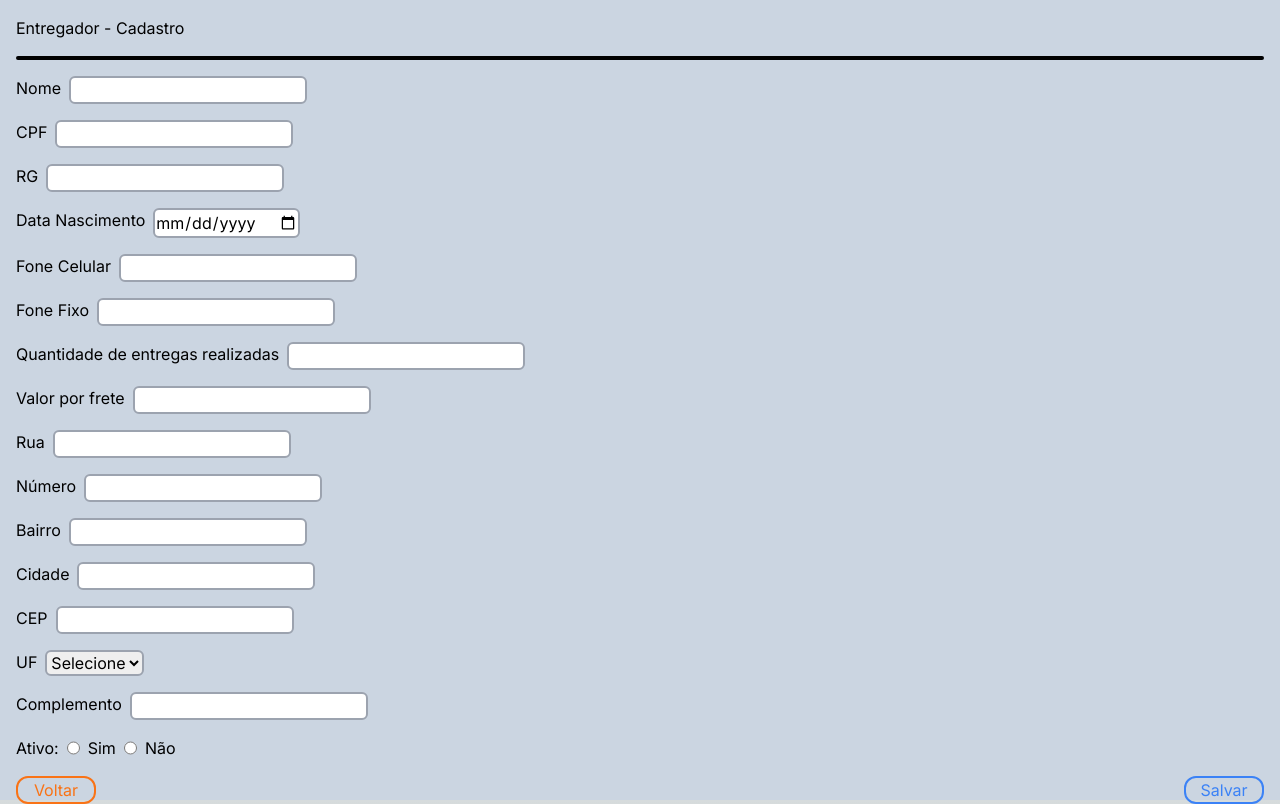
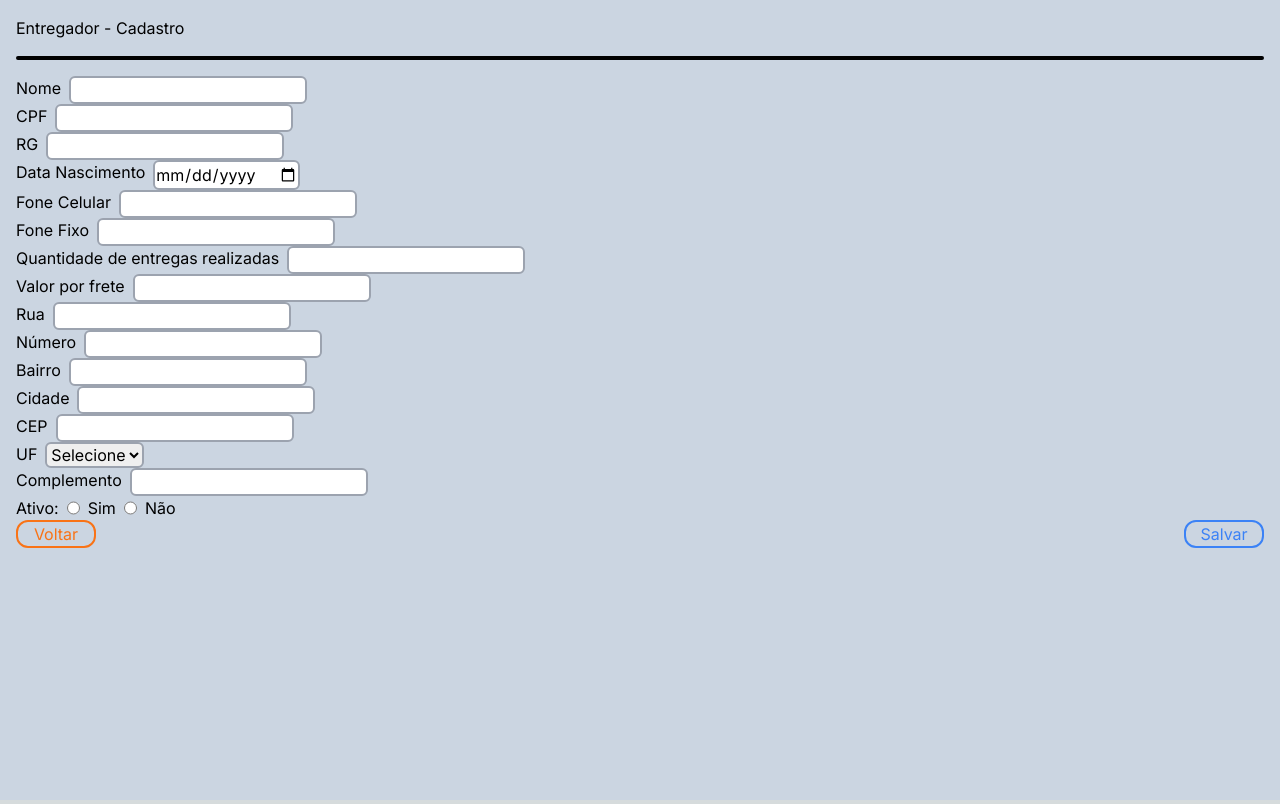
Before and after one commit to giovaniflp/Equipe02-FrontEndWeb-NextJs, a Next.js app: page /cadastroEntregador in a window 1280 px wide. Built offline with nearby package versions, Linux system fonts and the light colour scheme.

Commit message:
criação da lógica do required, adição dos names dos inputs para melhor integração com o backend

```diff
--- a/src/app/cadastroCliente/page.tsx
+++ b/src/app/cadastroCliente/page.tsx
@@ -1,22 +1,51 @@
+"use client"
+
 import Link from "next/link";
 import FormInput from "../components/FormInput";
 
 export default function formPage(){
+
+    function log(event: any){
+        event.preventDefault();
+
+
+        // Usar o axios para mandar os values do input para o BackEnd Spring
+        // Alterar linha
+        const formData = new FormData(event.target);
+
+        // Obter valores dos campos
+        const clienteNome = formData.get("clienteNome");
+        const clienteCPF = formData.get("clienteCPF");
+        const clienteFoneCelular = formData.get("clienteFoneCelular");
+        const clienteFoneFixo = formData.get("clienteFoneFixo");
+        const clienteDtNascimento = formData.get("clienteDtNascimento");
+
+        // Fazer algo com os valores dos campos
+        console.log(event.target)
+        console.log(clienteNome);
+        console.log(clienteCPF);
+        console.log(clienteFoneCelular);
+        console.log(clienteFoneFixo);
+        console.log(clienteDtNascimento);
+    }
+
     return(
         <div className=" flex flex-col gap-4 h-screen bg-slate-300 p-4">
             <header>
                 <h1>Cliente - Cadastro</h1>
             </header>
             <hr className="border-black rounded-xl border-2"/>
-            <FormInput type="text" title="Nome"/>
-            <FormInput type="number" title="CPF"/>
-            <FormInput type="number" title="Fone Celular"/>
-            <FormInput type="number" title="Fone Fixo"/>
-            <FormInput type="date" title="Data Nascimento"/>
-            <div className="flex justify-between">
-                <Link className="border-orange-500 border-2 w-20 text-orange-500 text-center rounded-xl" href={"/"}>Voltar</Link>
-                <button className="border-blue-500 border-2 w-20 text-blue-500 text-cente rounded-xl" type="submit">Salvar</button>
-            </div>
+            <form onSubmit={log}>
+                <FormInput type="text" title="Nome" name="clienteNome" required={true}/>
+                <FormInput type="number" title="CPF" name="clienteCPF"/>
+                <FormInput type="number" title="Fone Celular" name="clienteFoneCelular"/>
+                <FormInput type="number" title="Fone Fixo" name="clienteFoneFixo"/>
+                <FormInput type="date" title="Data Nascimento" name="clienteDtNascimento"/>
+                <div className="flex justify-between">
+                    <Link className="border-orange-500 border-2 w-20 text-orange-500 text-center rounded-xl" href={"/"}>Voltar</Link>
+                    <button className="border-blue-500 border-2 w-20 text-blue-500 text-cente rounded-xl" type="submit">Salvar</button>
+                </div>
+            </form>
         </div>
     )
 }
--- a/src/app/cadastroEntregador/page.tsx
+++ b/src/app/cadastroEntregador/page.tsx
@@ -1,35 +1,46 @@
+"use client"
+
 import Link from "next/link";
 import FormInput from "../components/FormInput";
 import FormRadio from "../components/FormRadio";
 import FormSelect from "../components/FormSelect";
 
 export default function cadastroEntregador(){
+
+    function log(event: any){
+        event.preventDefault();
+        console.log(event.target.entregadorNome.value)
+    }
+
     return(
         <div className="flex flex-col gap-4 h-screen bg-slate-300 p-4">
             <header>
                 <h1>Entregador - Cadastro</h1>
             </header>
             <hr className="border-black rounded-xl border-2"/>
-            <FormInput type="text" title="Nome"/>
-            <FormInput type="number" title="CPF"/>
-            <FormInput type="number" title="RG"/>
-            <FormInput type="date" title="Data Nascimento"/>
-            <FormInput type="number" title="Fone Celular"/>
-            <FormInput type="number" title="Fone Fixo"/>
-            <FormInput type="number" title="Quantidade de entregas realizadas"/>
-            <FormInput type="number" title="Valor por frete"/>
-            <FormInput type="text" title="Rua"/>
-            <FormInput type="text" title="Número"/>
-            <FormInput type="text" title="Bairro"/>
-            <FormInput type="text" title="Cidade"/>
-            <FormInput type="number" title="CEP"/>
+            <form onSubmit={log}>
+                <FormInput type="text" title="Nome" name="entregadorNome" required={true}/>
+                <FormInput type="number" title="CPF" name="entregadorCPF" required={true}/>
+                <FormInput type="number" title="RG" name="entregadorRG"/>
+                <FormInput type="date" title="Data Nascimento" name="entregadorDtNascimento"/>
+                <FormInput type="number" title="Fone Celular" name="entregadorFoneCelular" required={true}/>
+                <FormInput type="number" title="Fone Fixo" name="entregadorFoneFixo"/>
+                <FormInput type="number" title="Quantidade de entregas realizadas" name="entregadorQER"/>
+                <FormInput type="number" title="Valor por frete" name="entregadorValorFrete"/>
+                <FormInput type="text" title="Rua" name="entregadorRua"/>
+                <FormInput type="text" title="Número" name="entregadorNúmero"/>
+                <FormInput type="text" title="Bairro" name="entregadorBairro"/>
+                <FormInput type="text" title="Cidade" name="entregadorCidade"/>
+                <FormInput type="number" title="CEP" name="entregadorCEP"/>
                 <FormSelect></FormSelect>
-            <FormInput type="text" title="Complemento"/>
+                <FormInput type="text" title="Complemento" name="entregadorComplemento"/>
+                {/* alterar o formselect e o form radio, mexes nos values e inputs */}
                 <FormRadio></FormRadio>
                 <div className="flex justify-between">
                     <Link className="border-orange-500 border-2 w-20 text-orange-500 text-center rounded-xl" href={"/"}>Voltar</Link>
                     <button className="border-blue-500 border-2 w-20 text-blue-500 text-cente rounded-xl" type="submit">Salvar</button>
                 </div>
+            </form>
         </div>
     )
 }
--- a/src/app/cadastroProduto/page.tsx
+++ b/src/app/cadastroProduto/page.tsx
@@ -8,15 +8,15 @@ export default function cadastroProduto(){
                 <h1>Produto - Cadastro</h1>
             </header>
             <hr className="border-black rounded-xl border-2"/>
-            <FormInput type="text" title="Título" placeholder="Informe o título do produto"/>
-            <FormInput type="number" title="Código do produto" placeholder="Informe o código do produto"/>
+            <FormInput type="text" title="Título" placeholder="Informe o título do produto" name="produtoTitulo" required={true}/>
+            <FormInput type="number" title="Código do produto" placeholder="Informe o código do produto" name="produtoCodigo" required={true}/>
             <div className="flex flex-col ">
                 <label htmlFor="">Descrição</label>
                 <textarea className="border-2 border-gray-400 rounded-md placeholder:text-gray-500" name="" id="" cols={30} rows={5} placeholder="Informe a descrição do produto"></textarea>
             </div>
-            <FormInput type="number" title="Valor unitário"/>
-            <FormInput type="number" title="Tempo de entrega mínimo em minutos" placeholder="30"/>
-            <FormInput type="number" title="Tempo de entrega máximo em minutos" placeholder="40"/>
+            <FormInput type="number" title="Valor unitário" name="produtoValorUnitario" required={true}/>
+            <FormInput type="number" title="Tempo de entrega mínimo em minutos" placeholder="30" name="produtoTempoMin"/>
+            <FormInput type="number" title="Tempo de entrega máximo em minutos" placeholder="40" name="produtoTempoMax"/>
             <div className="flex justify-between">
                 <Link className="border-orange-500 border-2 w-20 text-orange-500 text-center rounded-xl" href={"/"}>Voltar</Link>
                 <button className="border-blue-500 border-2 w-20 text-blue-500 text-cente rounded-xl" type="submit">Salvar</button>
--- a/src/app/components/FormInput.tsx
+++ b/src/app/components/FormInput.tsx
@@ -1,8 +1,8 @@
-export default function FormInput({type, title, placeholder}: {type:string, title: string, placeholder?: string}){
+export default function FormInput({type, title, placeholder, name, required}: {type:string, title: string, placeholder?: string, name: string, required?: boolean}){
     return(
         <div className="flex gap-2">
             <label>{title}</label>
-            <input className="border-2 border-gray-400 rounded-md placeholder:text-gray-500" type={type} placeholder={placeholder} />
+            <input className="border-2 border-gray-400 rounded-md placeholder:text-gray-500" type={type} placeholder={placeholder} name={name} required={required}/>
         </div>
     )
 }
```
Lines whose indentation alone changed are shown as unchanged.
